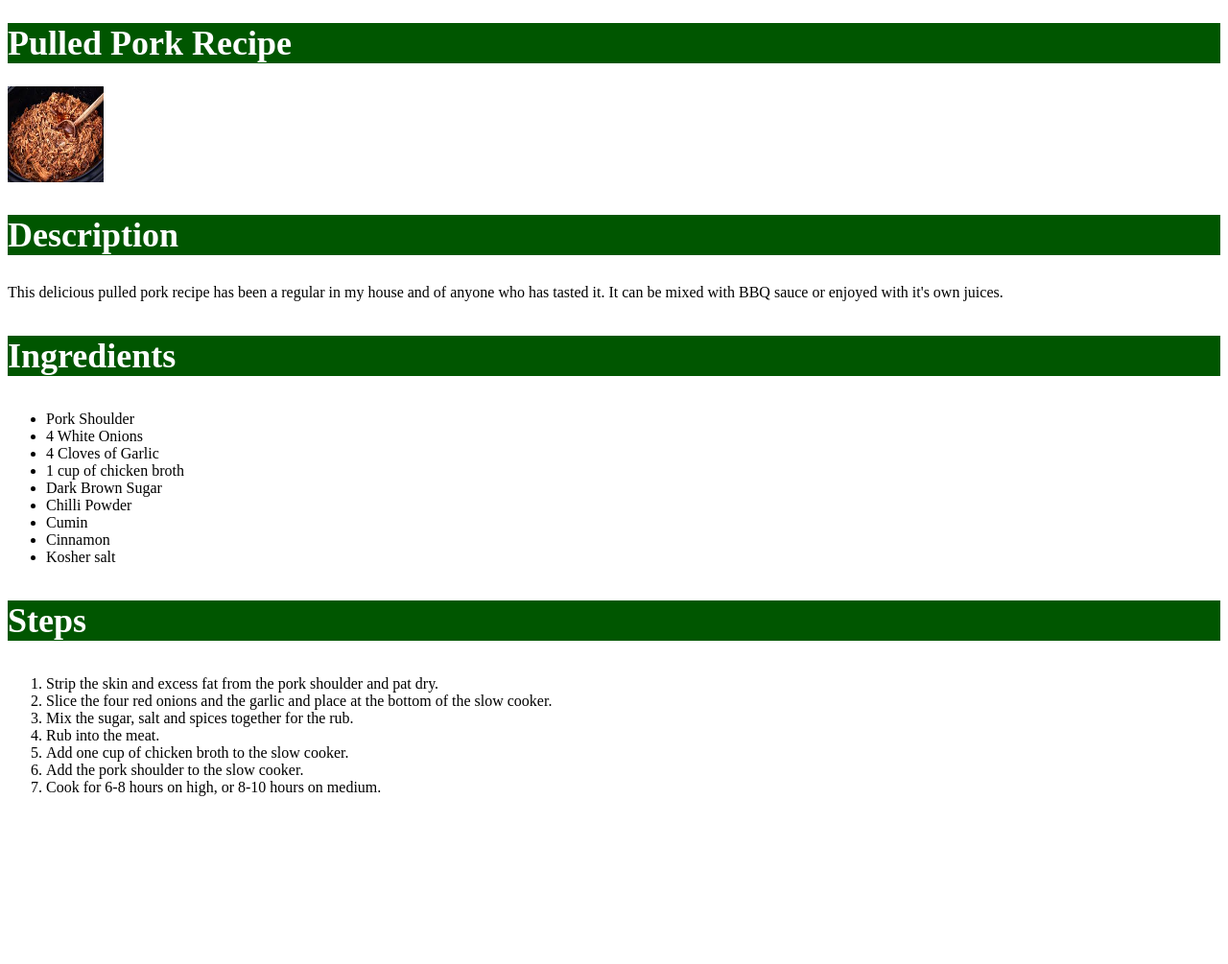
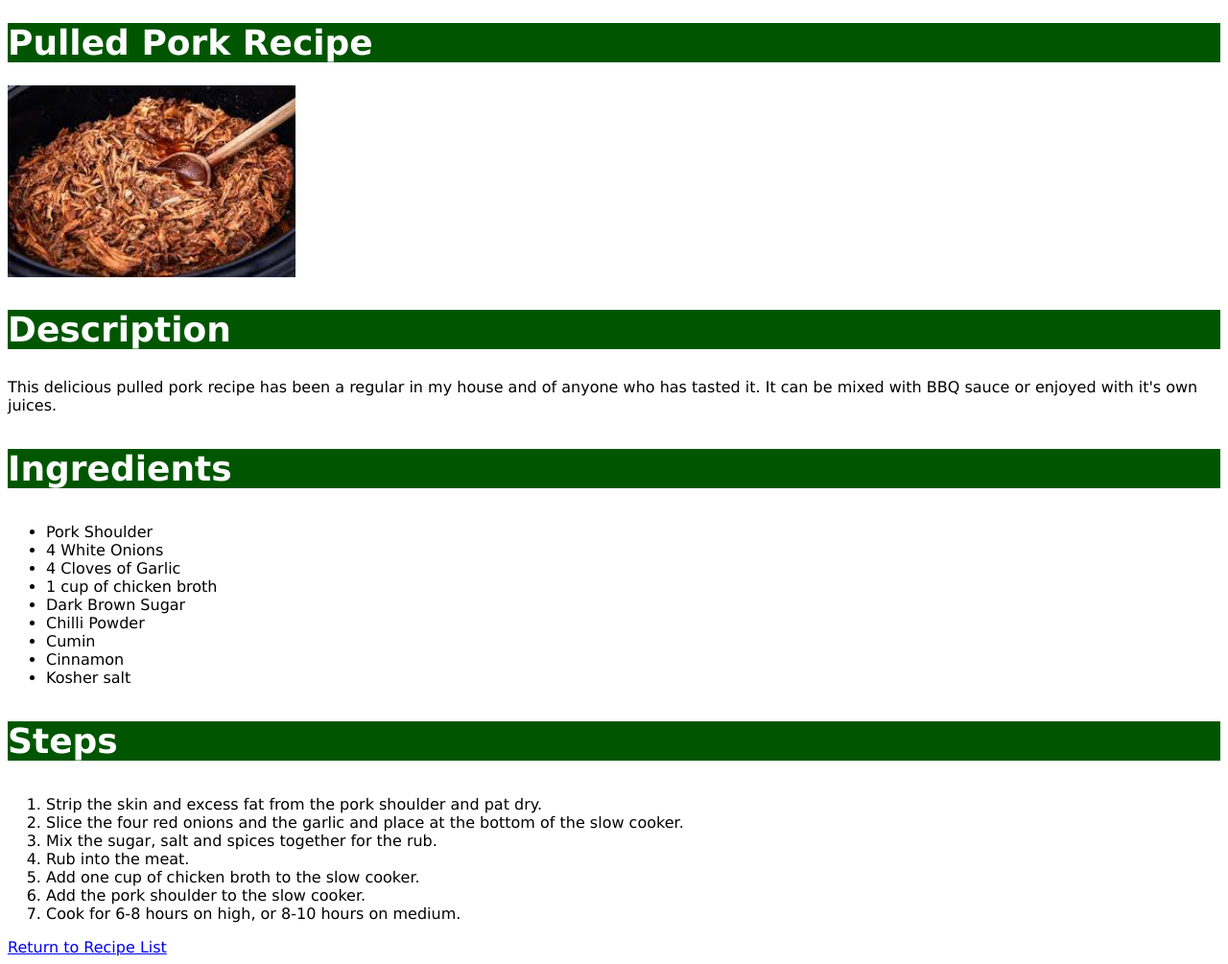
Before and after one commit to Garibaldi-cartridge/odin-recipe, a plain HTML site: page recipes/pulled-pork.html in a window 1280 px wide. Shown: the whole page at 96% size. Before the commit the page ends 846 px from the top, so only its background shows below. Drawn offline with Linux system fonts and the light colour scheme.

Commit message:
Add link to recipe page

```diff
--- a/recipes/pulled-pork.html
+++ b/recipes/pulled-pork.html
@@ -32,5 +32,6 @@
             <li>Add the pork shoulder to the slow cooker.</li>
             <li>Cook for 6-8 hours on high, or 8-10 hours on medium.</li>
         </ol>
+        <a href="../index.html">Return to Recipe List</a>
     </body>
 </html>
--- a/style.css
+++ b/style.css
@@ -1,4 +1,5 @@
-h1, h2, h3, p, li, a, {font-family:Verdana, Geneva, Tahoma, sans-serif;
+h1, h2, h3, p, li, a {
+    font-family:Verdana, Geneva, Tahoma, sans-serif;
 }
 
 h1, h2, h3 {
@@ -12,5 +13,5 @@ h1, h2, h3 {
 }
 
 .foodpic {
-    height: 100px; width: 100px;
+    height: auto; width: 300px;
 }
```
Also changed, not shown: recipes/cabbage-roll.html (+1 -1 lines), recipes/chicken-and-black-bean-enchiladas.html (+1 -1 lines).
